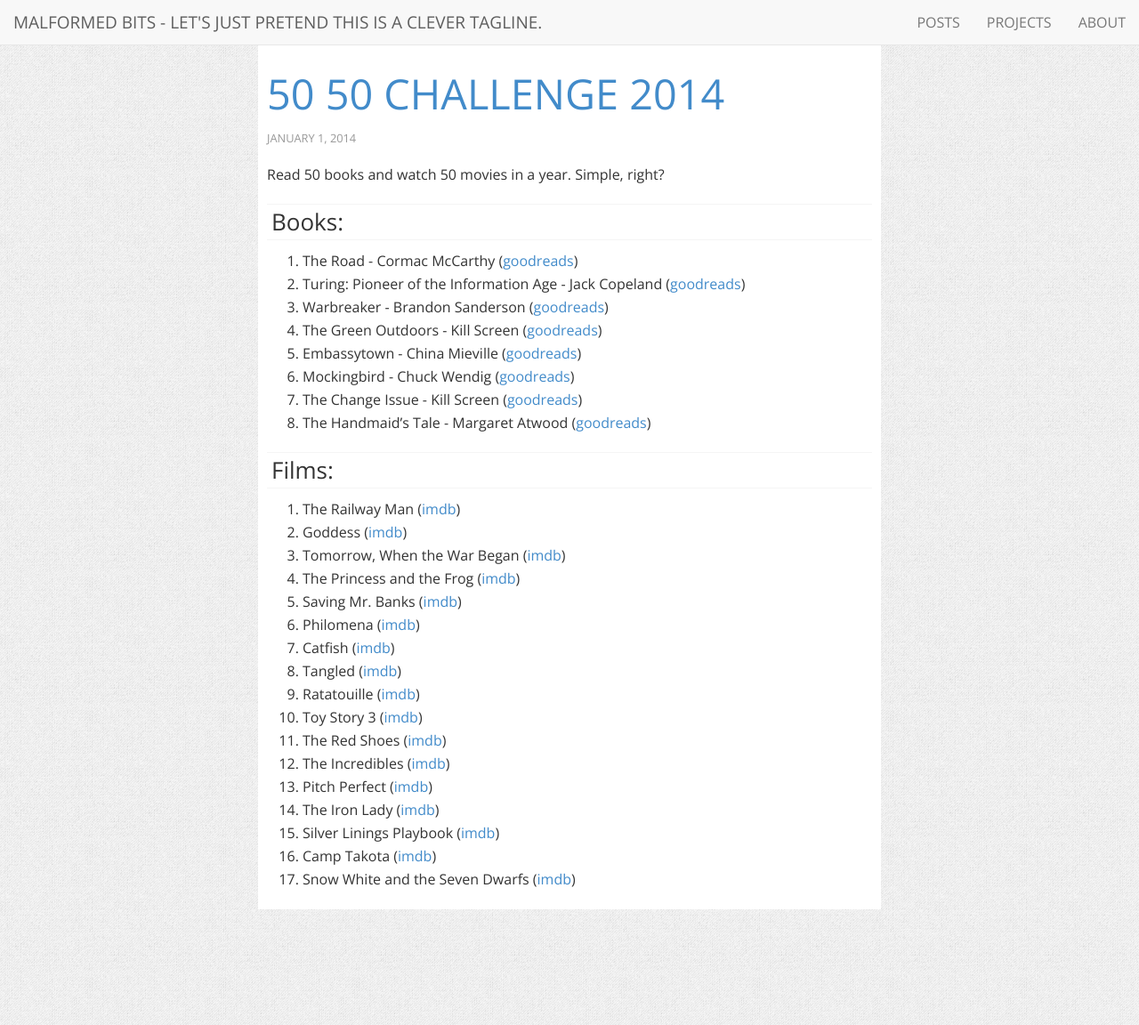
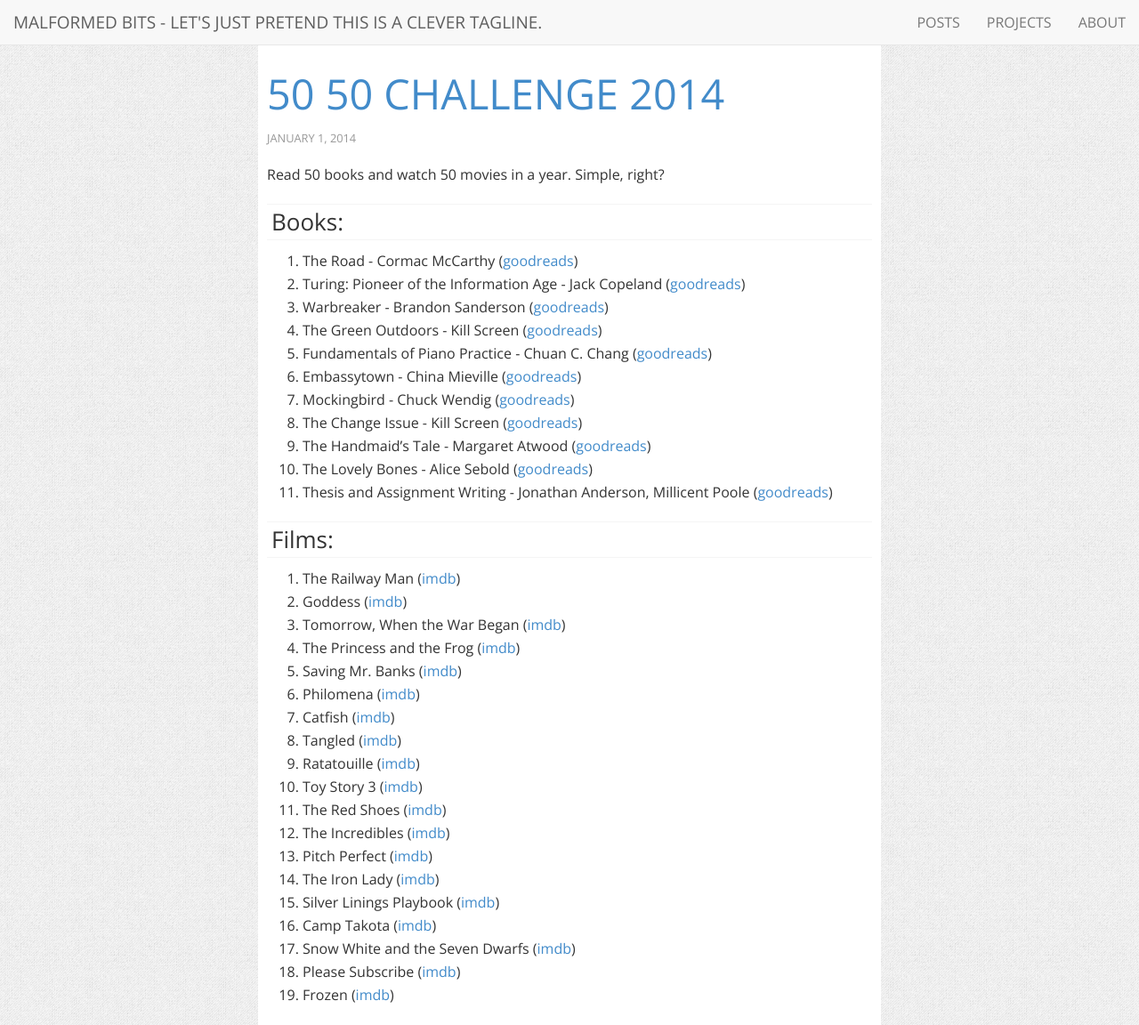
Before and after one commit to charlottepierce/charlottepierce.github.com, a Jekyll site: the page built from _posts/2014-01-01-50-50-Challenge-2014.md, in a window 1280 px wide and 1152 px high. Shown: the whole window at 89% size. Built offline with Jekyll 4.4.1, drawn with Linux system fonts in a browser that asks for light colours; nearby versions of some CDN libraries.

Commit message:
March update for the 2014 50/50 challenge.

```diff
--- a/_posts/2014-01-01-50-50-Challenge-2014.md
+++ b/_posts/2014-01-01-50-50-Challenge-2014.md
@@ -11,10 +11,13 @@
 2. Turing: Pioneer of the Information Age - Jack Copeland ([goodreads](https://www.goodreads.com/book/show/16193364-turing))
 3. Warbreaker - Brandon Sanderson ([goodreads](https://www.goodreads.com/book/show/7969594-warbreaker))
 4. The Green Outdoors - Kill Screen ([goodreads](https://www.goodreads.com/book/show/19016506-the-green-outdoors))
-5. Embassytown - China Mieville ([goodreads](https://www.goodreads.com/book/show/11955654-embassytown))
-6. Mockingbird - Chuck Wendig ([goodreads](https://www.goodreads.com/book/show/13108221-mockingbird))
-7. The Change Issue - Kill Screen ([goodreads](https://www.goodreads.com/book/show/17879727-the-change-issue))
-8. The Handmaid's Tale - Margaret Atwood ([goodreads](https://www.goodreads.com/book/show/8366074-the-handmaid-s-tale))
+5. Fundamentals of Piano Practice - Chuan C. Chang ([goodreads](https://www.goodreads.com/book/show/5047972-fundamentals-of-piano-practice))
+6. Embassytown - China Mieville ([goodreads](https://www.goodreads.com/book/show/11955654-embassytown))
+7. Mockingbird - Chuck Wendig ([goodreads](https://www.goodreads.com/book/show/13108221-mockingbird))
+8. The Change Issue - Kill Screen ([goodreads](https://www.goodreads.com/book/show/17879727-the-change-issue))
+9. The Handmaid's Tale - Margaret Atwood ([goodreads](https://www.goodreads.com/book/show/8366074-the-handmaid-s-tale))
+10. The Lovely Bones - Alice Sebold ([goodreads](https://www.goodreads.com/book/show/12232938-the-lovely-bones))
+11. Thesis and Assignment Writing - Jonathan Anderson, Millicent Poole ([goodreads](https://www.goodreads.com/book/show/5698746-thesis-and-assignment-writing))
 
 ### Films: ###
 
@@ -35,3 +38,5 @@
 15. Silver Linings Playbook ([imdb](http://www.imdb.com/title/tt1045658/))
 16. Camp Takota ([imdb](http://www.imdb.com/title/tt3097084))
 17. Snow White and the Seven Dwarfs ([imdb](http://www.imdb.com/title/tt0029583/))
+18. Please Subscribe ([imdb](http://www.imdb.com/title/tt2368182/))
+19. Frozen ([imdb](http://www.imdb.com/title/tt2294629/))
```
